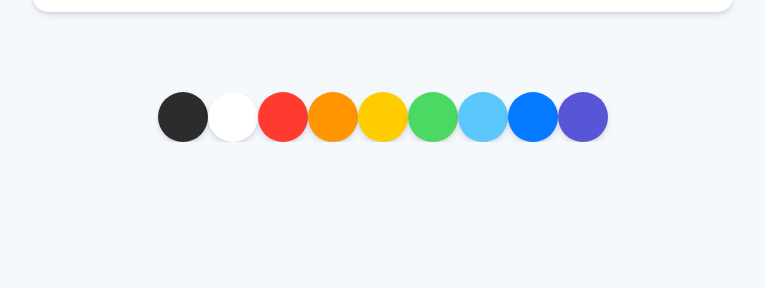
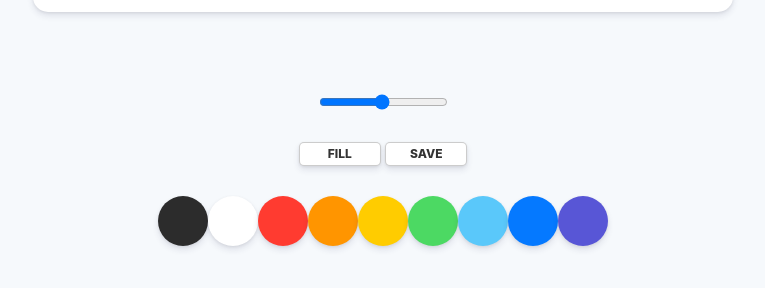
Before and after one commit to DevJinWook/paintjs, a plain HTML site: page index.html in a window 1280 px wide. Shown: the part 738-1026 px from the top of the page, without its empty margins (257-1022 px from the left). Before the commit the page ends 880 px from the top, so only its background shows below. Drawn offline with Linux system fonts and the light colour scheme.

Commit message:
Style part Two

```diff
--- a/index.html
+++ b/index.html
@@ -10,6 +10,12 @@
 <body>
     <canvas id=jsCanvas class="canvas"></canvas>
     <div class="controls">
+        <div class="controls__range">
+            <input type="range" id="jsRange" min="0.1" max="5.0" value="2.5" step="0.1"/>
+        </div>
+        <div class="controls__btns">
+            <button id="jsMode">Fill</button>
+            <button id="jsSave">Save</button></div>
         <div class="controls__colors" id="jsColors">
             <div class="controls__color" style="background-color: #2c2c2c;"></div>
             <div class="controls__color" style="background-color: white;"></div>
@@ -17,7 +23,7 @@
             <div class="controls__color" style="background-color: #FF9500;"></div>
             <div class="controls__color" style="background-color: #FFCC00;"></div>
             <div class="controls__color" style="background-color: #4CD963;"></div>
-            <div class="controls__color" style="background-color: #5AC8FA;;"></div>
+            <div class="controls__color" style="background-color: #5AC8FA;"></div>
             <div class="controls__color" style="background-color: #0579FF;"></div>
             <div class="controls__color" style="background-color: #5856D6;"></div>
         </div>
--- a/style.css
+++ b/style.css
@@ -6,7 +6,7 @@ body {
   display: flex;
   flex-direction: column;
   align-items: center;
-  padding-top: 50px;
+  padding: 50px 0px;
 }
 
 .canvas {
@@ -19,6 +19,33 @@ body {
 
 .controls {
   margin-top: 80px;
+  display: flex;
+  flex-direction: column;
+  align-items: center;
+}
+
+.controls .controls__btns {
+  margin-bottom: 30px;
+}
+
+.controls__btns button {
+  all: unset;
+  cursor: pointer;
+  background-color: white;
+  padding: 5px 0px;
+  width: 80px;
+  text-align: center;
+  border-radius: 5px;
+  box-shadow: 0 4px 6px rgba(50, 50, 93, 0.11), 0 1px 3px rgba(0, 0, 0, 0.08);
+  border: 1px solid rgba(0, 0, 0, 0.2);
+  color: rgba(0, 0, 0, 0.8);
+  text-transform: uppercase;
+  font-weight: 800;
+  font-size: 12px;
+}
+
+.controls__btns button:active {
+  transform: scale(0.98);
 }
 
 .controls__colors {
@@ -31,3 +58,7 @@ body {
   cursor: pointer;
   box-shadow: 0 4px 6px rgba(50, 50, 93, 0.11), 0 1px 3px rgba(0, 0, 0, 0.08);
 }
+
+.controls .controls__range {
+  margin-bottom: 30px;
+}
```
